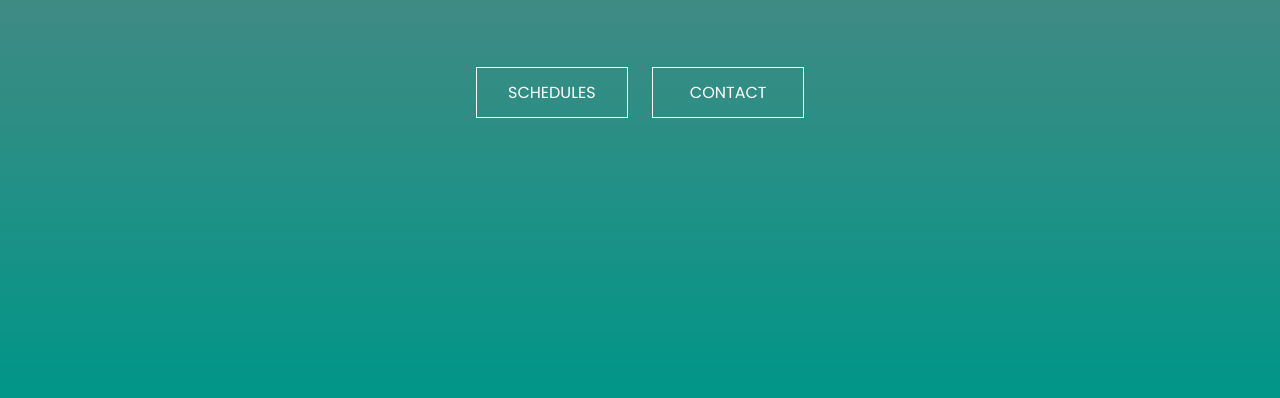
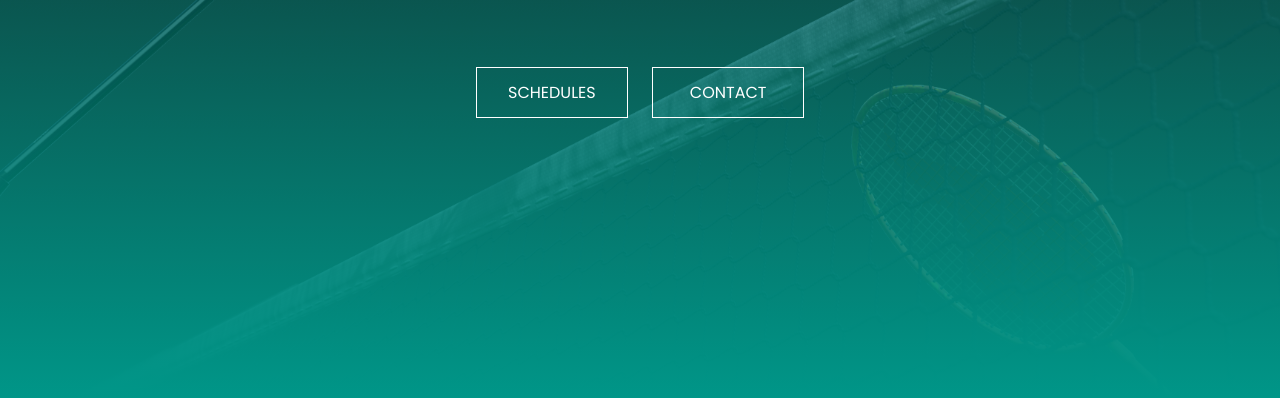
Before and after one commit to RomnickApaliso/BADMINTON, a plain HTML site: page index.html in a window 1280 px wide. Shown: the part 402-800 px from the top of the page. Drawn offline with Linux system fonts and the light colour scheme.

Commit message:
Update style1.css

```diff
--- a/style1.css
+++ b/style1.css
@@ -4,7 +4,7 @@
 	font-family: 'Poppins', sans-serif;
 }
 #banner{
-	background: linear-gradient(rgba(0,0,0,0.5), #009688),url(Images/5.jpg);
+	background: linear-gradient(rgba(0,0,0,0.5), #009688),url(5.jpg);
 	background-size: cover;
 	background-position: center;
 	height: 100vh;
```
